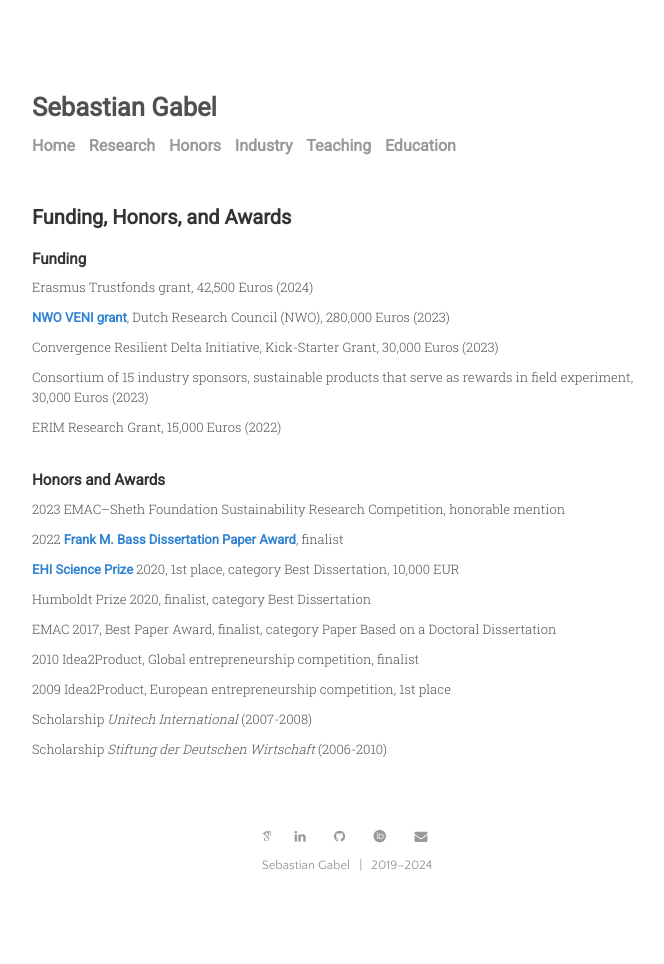
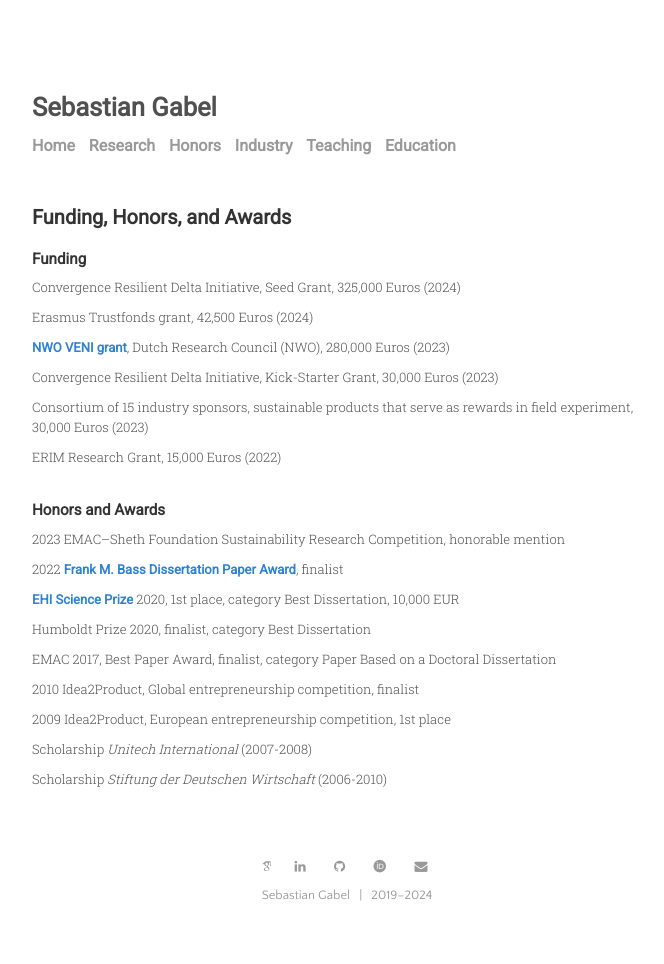
Before and after one commit to sbstn-gbl/sbstn-gbl.github.io, a Jekyll site: the page built from menu/honors.md, in a window 1280 px wide. Shown: the whole page, without its empty margins (293-957 px from the left). Built offline with Jekyll 4.4.1, drawn with Linux system fonts in a browser that asks for light colours; some web fonts are replaced; before the commit the page ends 934 px from its top, so only the background shows below that.

Commit message:
updated funding

```diff
--- a/menu/honors.md
+++ b/menu/honors.md
@@ -6,6 +6,7 @@ title: Funding, Honors, and Awards
 
 ### Funding
 
+<list>Convergence Resilient Delta Initiative, Seed Grant, 325,000 Euros (2024)</list>
 <list>Erasmus Trustfonds grant, 42,500 Euros (2024)</list>
 <list><me>NWO VENI grant</me>, Dutch Research Council (NWO), 280,000 Euros (2023)</list>
 <list>Convergence Resilient Delta Initiative, Kick-Starter Grant, 30,000 Euros (2023)</list>
```
